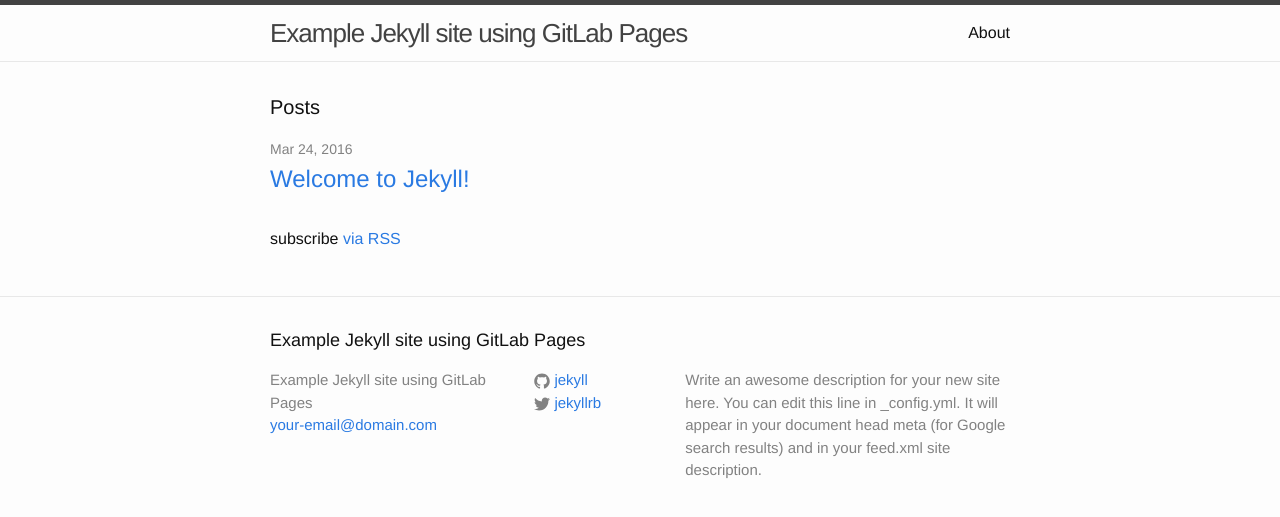
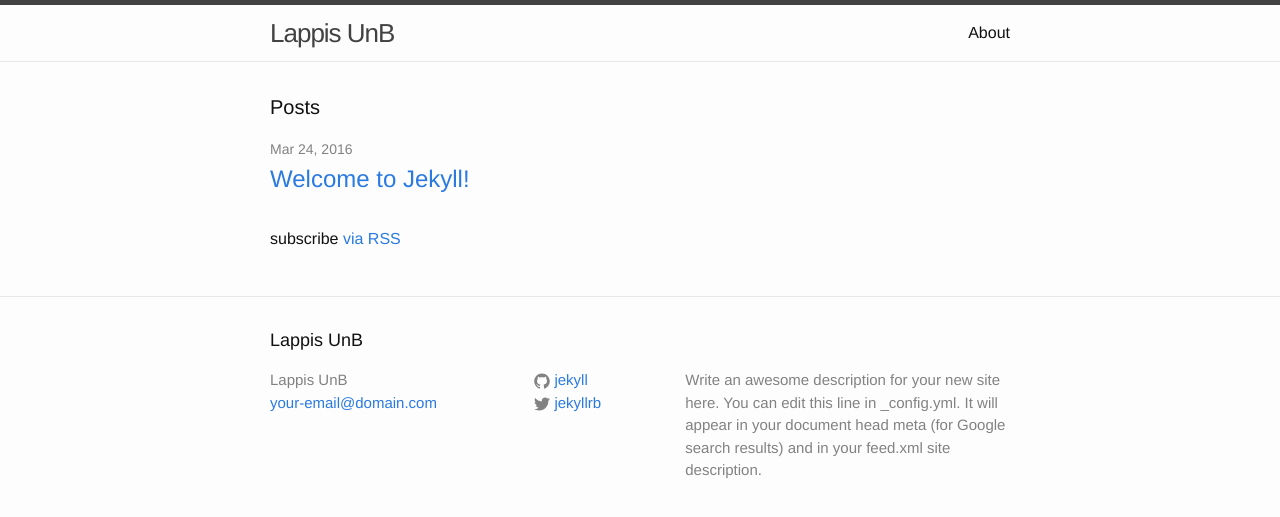
Before and after one commit to lappis-unb/lappis.rocks, a Jekyll site: the page built from index.html, in a window 1280 px wide. Shown: the top 517 px of the page. Built offline with Jekyll 4.4.1, drawn with Linux system fonts in a browser that asks for light colours.

Commit message:
site name: Lappis UnB

```diff
--- a/_config.yml
+++ b/_config.yml
@@ -6,7 +6,7 @@
 # 'jekyll serve'. If you change this file, please restart the server process.
 
 # Site settings
-title: Example Jekyll site using GitLab Pages
+title: Lappis UnB
 email: your-email@domain.com
 description: > # this means to ignore newlines until "baseurl:"
   Write an awesome description for your new site here. You can edit this
```
